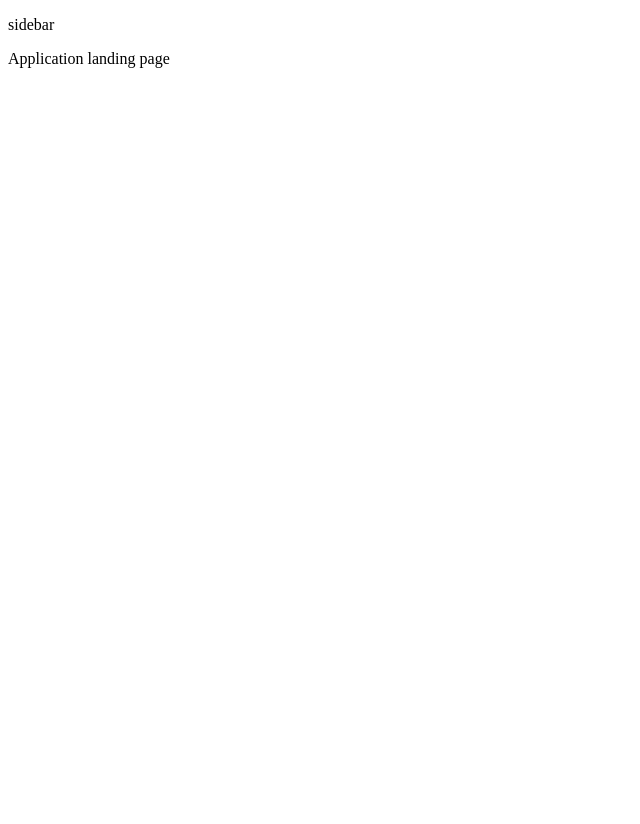
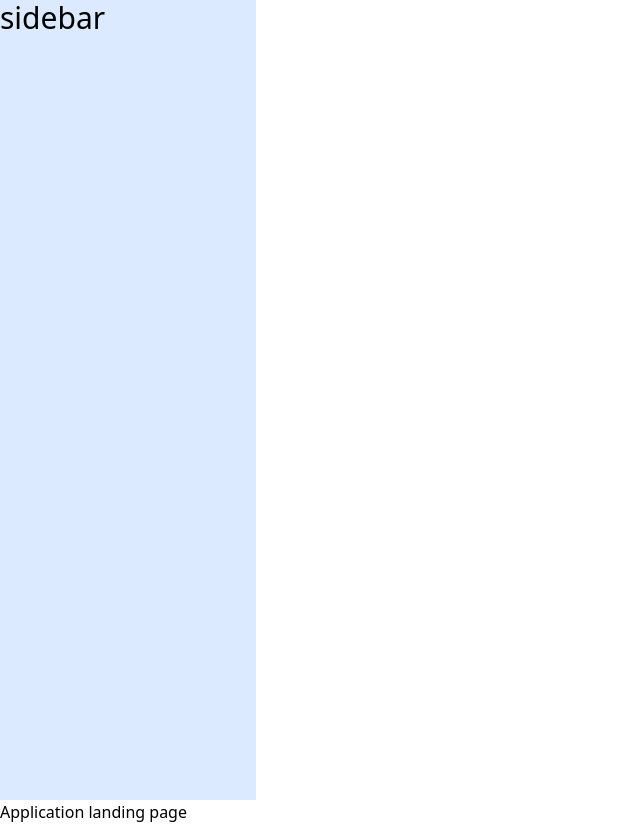
Before and after one commit to krishabbashyal/Apptive, a Next.js app in the folder client/: page / in a window 1280 px wide. Shown: the whole page, without its empty margins (0-640 px from the left). Before the commit the page ends 800 px from the top, so only its background shows below. Built offline with nearby package versions, Linux system fonts and the light colour scheme.

Commit message:
Got tailwind working

```diff
--- a/client/src/app/layout.tsx
+++ b/client/src/app/layout.tsx
@@ -1,5 +1,6 @@
 import React from "react";
 import Sidebar from "@/components/Sidebar";
+import "./globals.css";
 
 const RootLayout: React.FC<{ children: React.ReactNode }> = ({ children }) => {
   return (
--- a/client/src/components/Sidebar/index.tsx
+++ b/client/src/components/Sidebar/index.tsx
@@ -5,7 +5,7 @@ const Sidebar = () => {
   return (
     <div className='w-64 min-h-screen bg-blue-100 flex flex-col'>
       <div>
-        <p>sidebar</p>
+        <p className='text-3xl'>sidebar</p>
       </div>
       <div>
 
```
